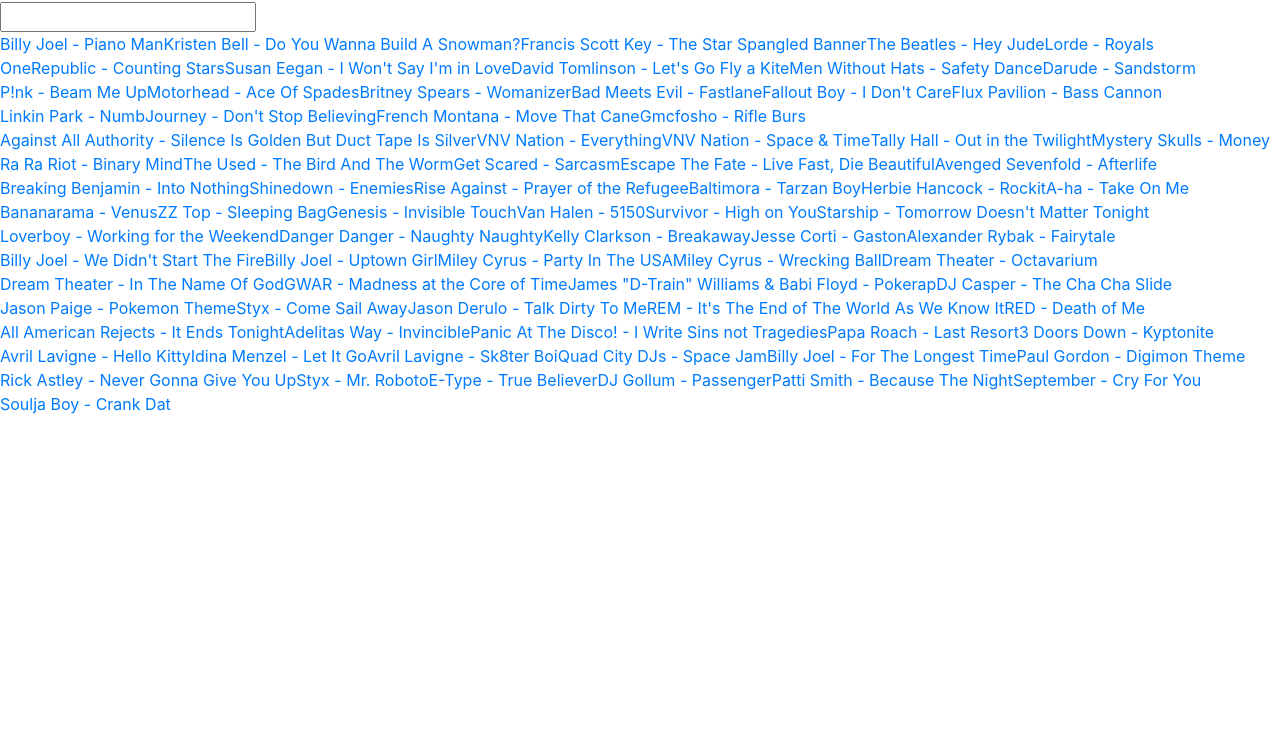
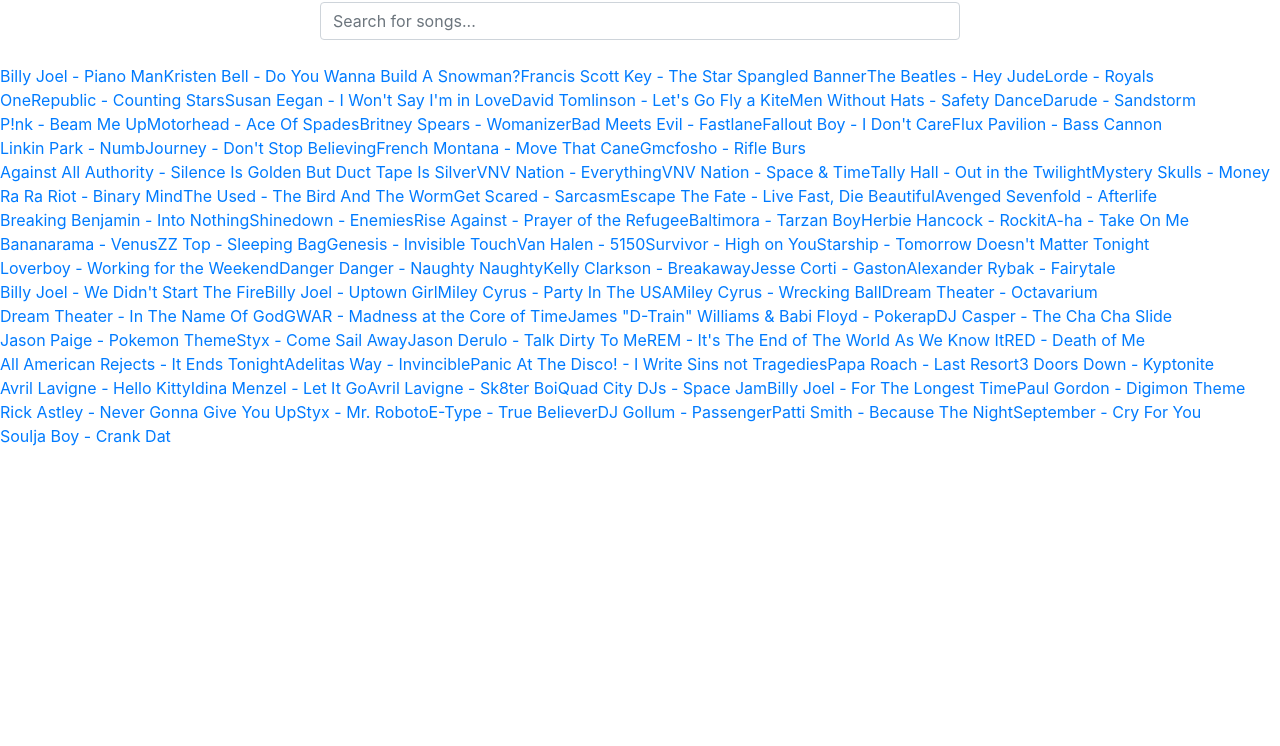
Before and after one commit to cman131/boatsboatsboats, a website: page songs.html in a window 1280 px wide. Shown: the part 54-800 px from the top of the page. Drawn offline with nearby package versions, Linux system fonts and the light colour scheme.

Commit message:
Prettify the search bar

```diff
--- a/songs.html
+++ b/songs.html
@@ -48,7 +48,8 @@
   </head>
   <body>
 	<h1 style="text-align: center;">Songs:</h1>
-  <input type='text' id='search-bar' />
+  <input type='text' id='search-bar' class='form-control' style='width: 50%;
+  margin: auto;' placeholder='Search for songs...' />
 	<br>
     <ul id='song-list-container' class="nav nav-pills nav-stacked" style="text-align: center;" />
   </body>
```
